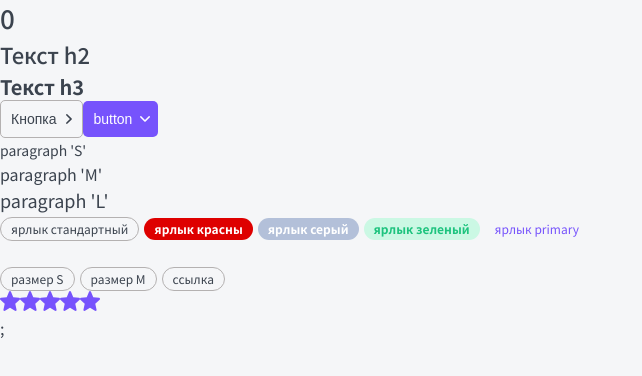
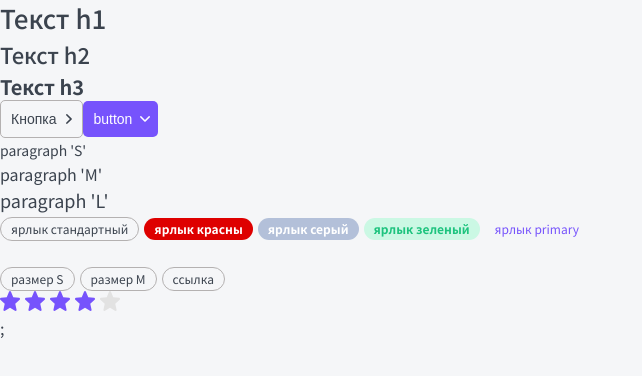
Before and after one commit to PavelMelnik94/top-app, a Next.js app: page / in a window 1280 px wide. Shown: the top 376 px of the page, without its empty margins (0-642 px from the left). Built offline with nearby package versions, Linux system fonts and the light colour scheme.

Commit message:
компонент Rating: tab-enter

```diff
--- a/components/Rating/Rating.module.css
+++ b/components/Rating/Rating.module.css
@@ -1,7 +1,11 @@
-.filled {
+.filled svg {
   fill: var(--primary);
 }
 
-.start {
+.star svg {
   margin-right: 5px;
 }
+
+.editable {
+  cursor: pointer;
+}
--- a/components/Rating/Rating.tsx
+++ b/components/Rating/Rating.tsx
@@ -1,4 +1,4 @@
-import React, { useState, useEffect } from "react";
+import React, { useState, useEffect, KeyboardEvent } from "react";
 import styles from "./Rating.module.css";
 import { RatingProps } from "./Rating.props";
 import cn from "classnames";
@@ -21,16 +21,47 @@
   const constructRating = (currentRating: number) => {
     const updatedArray = ratingArray.map((el: JSX.Element, i: number) => {
       return (
-        <StarIcon
+        <span
           className={cn(styles.star, {
             [styles.filled]: i < currentRating,
+            [styles.editable]: isEditable,
           })}
-        />
+          onMouseEnter={() => changeDisplay(i + 1)}
+          onMouseLeave={() => changeDisplay(rating)}
+          onClick={() => onClick(i + 1)}
+        >
+          <StarIcon
+            tabIndex={isEditable ? 0 : -1}
+            onKeyDown={(e: KeyboardEvent<SVGElement>) =>
+              isEditable && handleSpace(i + 1, e)
+            }
+          />
+        </span>
       );
     });
     setRatingArray(updatedArray);
   };
 
+  const changeDisplay = (i: number) => {
+    if (!isEditable) {
+      return;
+    }
+    constructRating(i);
+  };
+
+  const onClick = (i: number) => {
+    if (!isEditable || !setRating) {
+      return;
+    }
+    setRating(i);
+  };
+
+  const handleSpace = (i: number, e: KeyboardEvent<SVGElement>) => {
+    if (e.code != "Space" || !setRating) {
+      return;
+    }
+    setRating(i);
+  };
   return (
     <div {...props}>
       {" "}
--- a/pages/index.tsx
+++ b/pages/index.tsx
@@ -3,26 +3,14 @@
 import { Rating } from "../components/Rating/Rating";
 
 export default function Home(): JSX.Element {
-  const [counter, setCounter] = useState<number>(0);
-
-  useEffect(() => {
-    console.log("counter " + counter);
-    return function cleanup() {
-      console.log("umnounted");
-    };
-  }, [counter]);
+  const [rating, setRating] = useState<number>(4);
 
   return (
     <>
-      <Htag tag="h1">{counter}</Htag>
+      <Htag tag="h1">Текст h1</Htag>
       <Htag tag="h2">Текст h2</Htag>
       <Htag tag="h3">Текст h3</Htag>
-      <Button
-        appearance={"ghost"}
-        arrow={"right"}
-        onClick={() => setCounter((x) => x + 1)}
-        className="sdsdsd"
-      >
+      <Button appearance={"ghost"} arrow={"right"} className="sdsdsd">
         Кнопка
       </Button>
       <Button appearance={"primary"} arrow={"down"} className="sdsdsd">
@@ -47,7 +35,7 @@
         ссылка
       </Tag>
 
-      <Rating rating={5} />
+      <Rating rating={rating} isEditable={true} setRating={setRating} />
     </>
   );
 }
```
